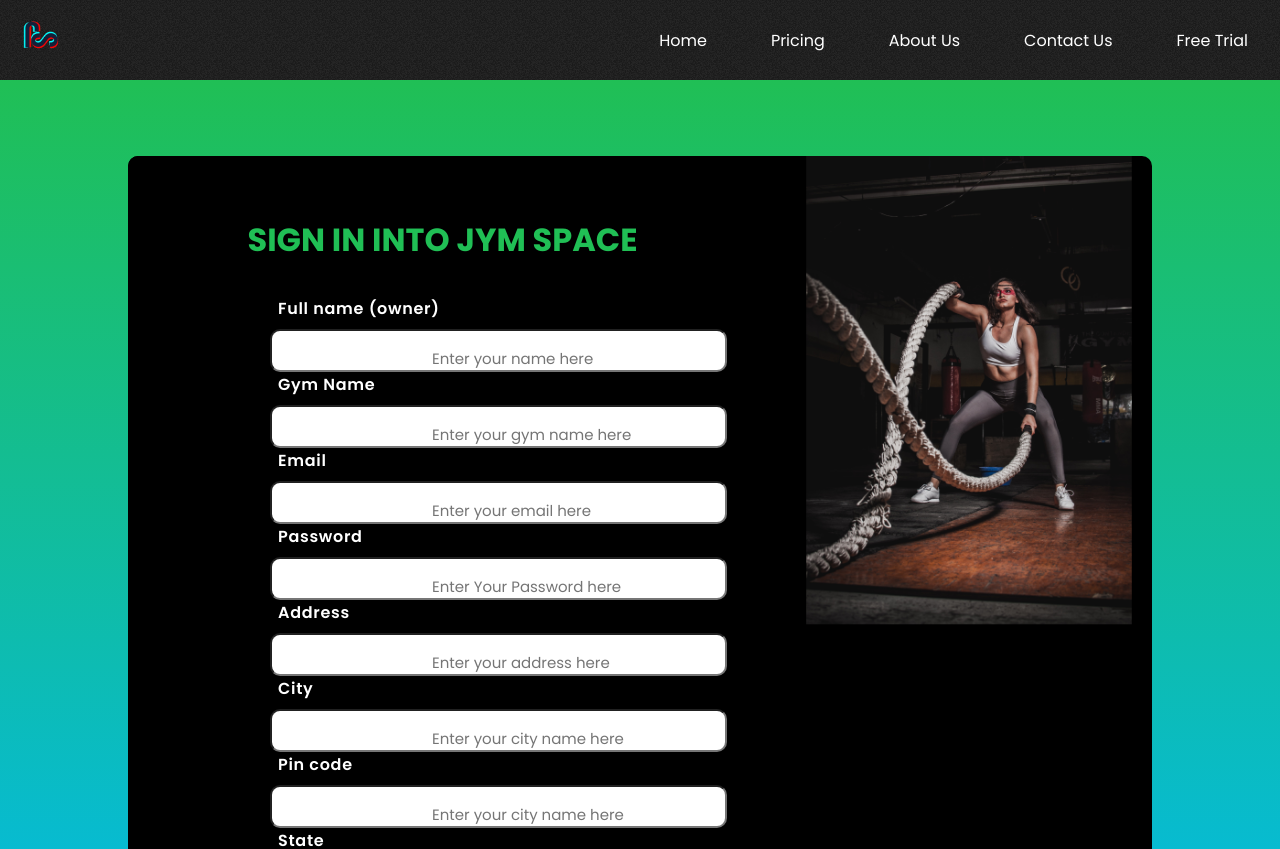
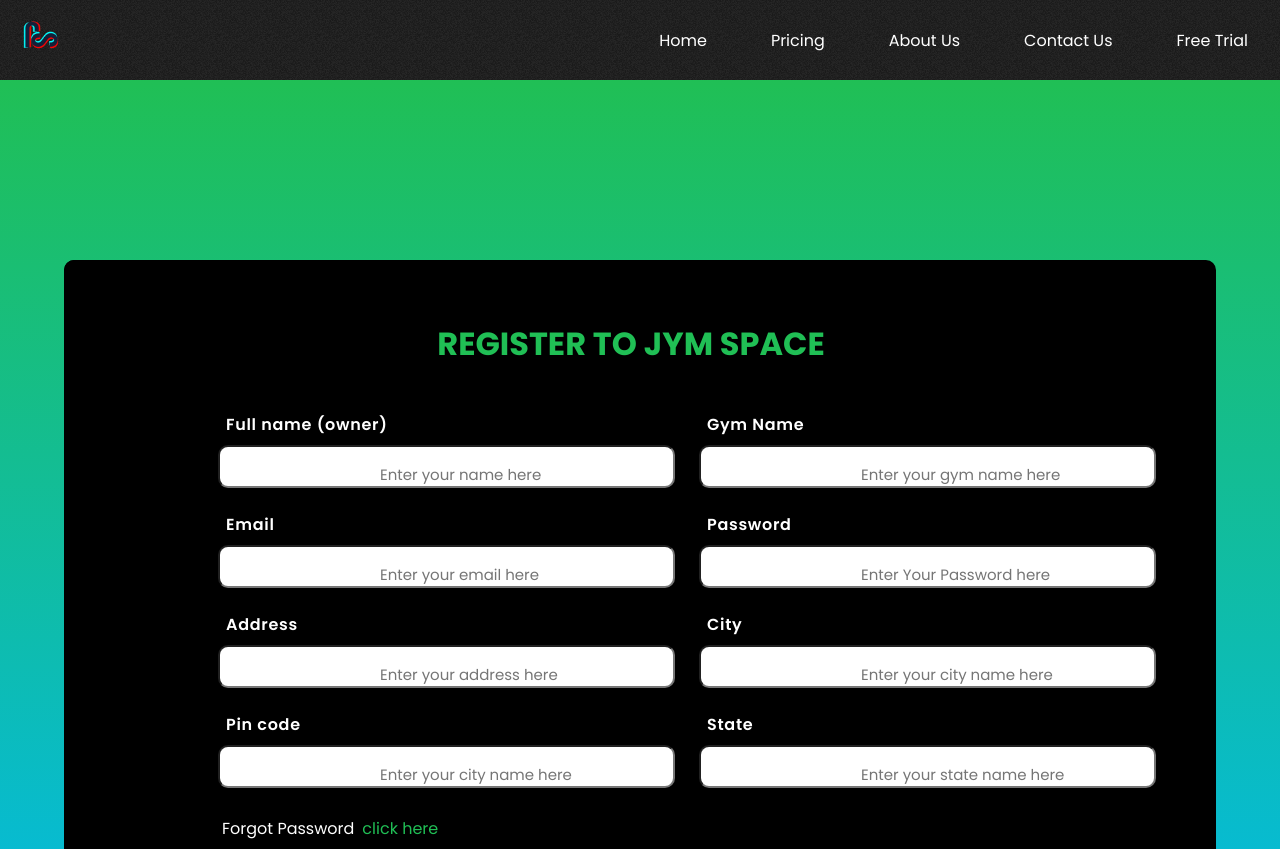
Before and after one commit to pesto-students/easy-manage-frontend-team3-jesus, a React (Create React App) app in the folder jymspace-frontend/: page /Register in a window 1280 px wide. Shown: the top 849 px of the page. Built offline with nearby package versions, Linux system fonts and the light colour scheme.

Commit message:
some changes

```diff
--- a/jymspace-frontend/src/components/Form/FormRegister.css
+++ b/jymspace-frontend/src/components/Form/FormRegister.css
@@ -23,7 +23,7 @@
 .modal-container {
   margin-bottom: 60rem;
   display: flex;
-  max-width: 80vw;
+  max-width: 90vw;
   border-radius: 10px;
   overflow: hidden;
   position: absolute;
@@ -127,7 +127,12 @@
   color: gray;
 }
 
-
+.form-group{
+  display: flex;
+}
+.col{
+  padding:12px;
+}
 
 @media (max-width: 750px) {
   .modal-container {
--- a/jymspace-frontend/src/components/Form/FormRegister.jsx
+++ b/jymspace-frontend/src/components/Form/FormRegister.jsx
@@ -33,10 +33,11 @@
       <div className="modal">
         <div className="modal-container">
           <div className="modal-left">
-            <h1 className="modal-title">SIGN IN INTO JYM SPACE</h1>
+            <h1 className="modal-title">REGISTER TO JYM SPACE</h1>
 
               <form className="modal-form">
-
+                <div className="form-group">
+                  <div className="col">
                     <label htmlFor="name" className="input-label">
                         Full name (owner)
                     </label>
@@ -55,7 +56,8 @@
                           <p className="form-error">{errors.name}</p>
                         ) : null}
                     </div>
-
+                  </div>
+                  <div className="col">
                   <label htmlFor="gym name" className="input-label">
                     Gym Name
                   </label>
@@ -74,7 +76,11 @@
                       <p className="form-error">{errors.gym_name}</p>
                     ) : null}
                   </div>
+                  </div>
+                </div>
 
+                <div className="form-group">
+                  <div className="col">
                   <label htmlFor="email" className="input-label">
                     Email
                   </label>
@@ -93,7 +99,9 @@
                       <p className="form-error">{errors.email}</p>
                     ) : null}
                   </div>
+                  </div>
 
+                  <div className="col">
                   <label htmlFor="password" className="input-label">
                     Password
                   </label>
@@ -112,6 +120,10 @@
                       <p className="form-error">{errors.password}</p>
                     ) : null}
                   </div>
+                  </div>
+                </div>
+                <div className="form-group">
+                  <div className="col">
                   <label htmlFor="address" className="input-label">
                     Address
                   </label>
@@ -130,6 +142,8 @@
                       <p className="form-error">{errors.address}</p>
                     ) : null}
                   </div>
+                  </div>
+                  <div className="col">
                   <label htmlFor="city" className="input-label">
                     City
                   </label>
@@ -148,6 +162,10 @@
                       <p className="form-error">{errors.city}</p>
                     ) : null}
                   </div>
+                  </div>
+                </div>
+                 <div className="form-group">
+                  <div className="col">
                   <label htmlFor="pin code" className="input-label">
                     Pin code
                   </label>
@@ -166,6 +184,9 @@
                       <p className="form-error">{errors.city}</p>
                     ) : null}
                   </div>
+                  </div>
+                  <div className="col">
+
                   <label htmlFor="State name" className="input-label">
                     State
                   </label>
@@ -183,6 +204,8 @@
                     {errors.state_name && touched.state_name ? (
                       <p className="form-error">{errors.state_name}</p>
                     ) : null}
+                  </div>
+                  </div>
                 </div>
                   <p className="modal-forgot">
                     Forgot Password
```
Also changed, not shown: jymspace-frontend/src/components/Form/FormSignIn.jsx (added, +91 -0 lines). Lines whose indentation alone changed are shown as unchanged.
